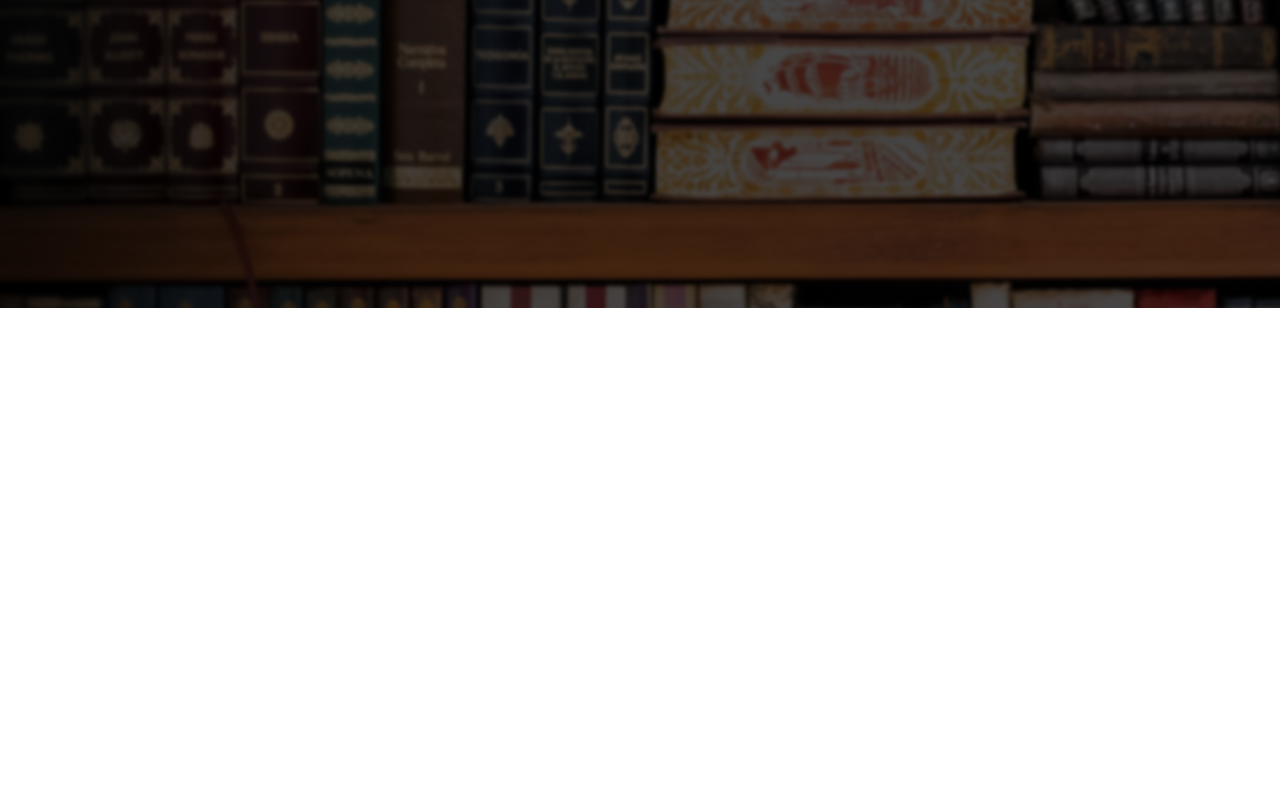
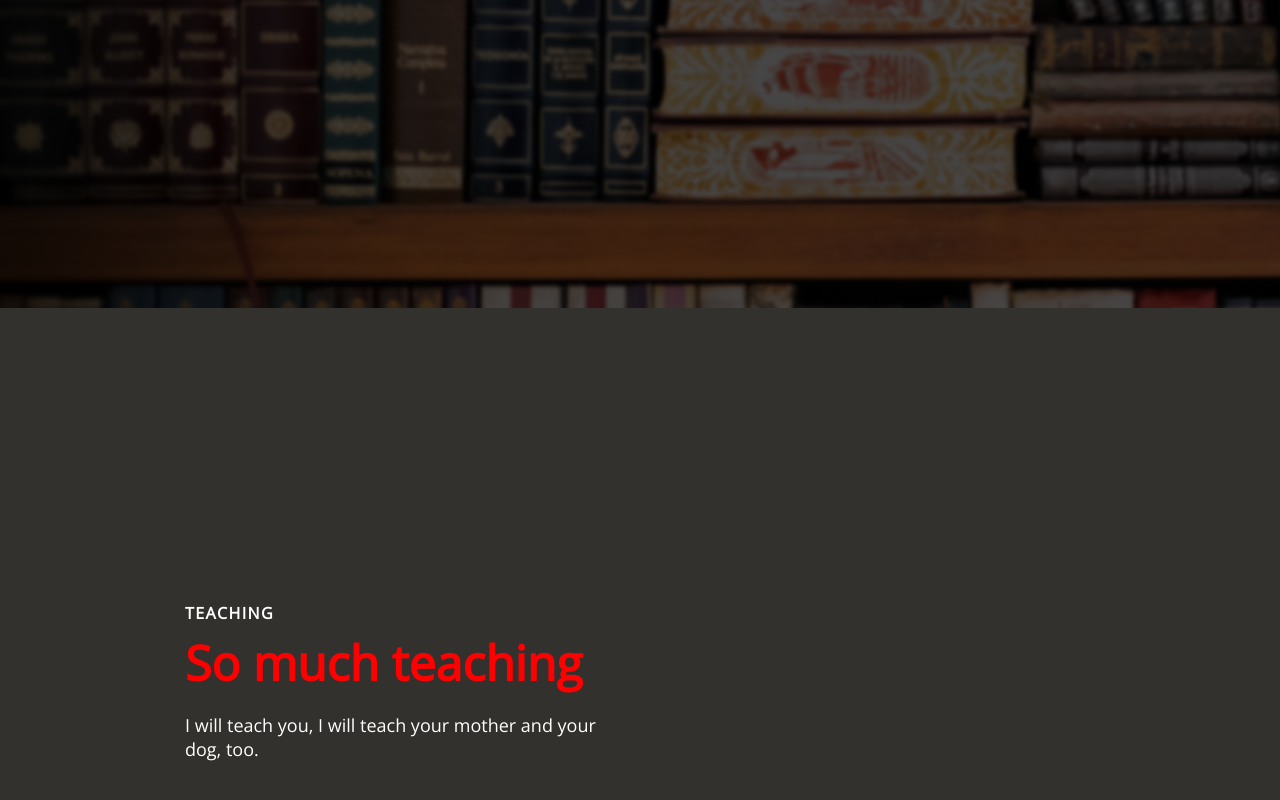
Before and after one commit to Khanecz/lincoln-single-page-app, a React (Create React App) app: page / in a window 1280 px wide. Shown: the part 572-1372 px from the top of the page. Before the commit the page ends 880 px from the top, so only its background shows below. Built offline with nearby package versions, Linux system fonts and the light colour scheme.

Commit message:
Content section and styling

```diff
--- /dev/null
+++ b/src/components/ContentSection/contentElements.js
@@ -0,0 +1,82 @@
+import styled from 'styled-components';
+
+export const ContentContainer = styled.div`
+color: #fff;
+background: ${({lightBg}) => (lightBg ? "#33312E" : "#33312E")};
+
+@media screen and (max-width: 768px){
+    padding: 100px 0;
+}
+`
+
+export const ContentWrapper = styled.div`
+display: grid;
+z-index: 1;
+height: 860px;
+width: 100%;
+max-width: 1100px;
+margin-right: auto;
+margin-left: auto;
+padding: 0 24px;
+justify-content: center;
+`
+
+export const ContentRow = styled.div`
+display: grid;
+grid-auto-columns: minmax(auto, 1fr);
+align-items: center;
+grid-template-areas: ${({imgStart}) => (imgStart ? `'col2
+ col1'`: `'col1 col2'`)};
+
+ @media screen and (max-width: 768px) {
+     grid-template-areas: ${({imgStart}) => (imgStart ? `'col1' 'col2'` : `'col1 col1' 'col2 col2'`)};
+ }
+`
+
+export const Column1 = styled.div`
+margin-bottom: 15px;
+padding: 0 15px;
+grid-area: col1;
+`
+
+export const Column2 = styled.div`
+margin-bottom: 15px;
+padding: 0 15px;
+grid-area: col2;
+`
+
+export const TextWrapper = styled.div`
+max-width: 540px;
+padding-top: 0;
+padding-bottom: 60px;
+`
+
+export const TopLine = styled.p`
+color: #fff;
+font-size: 16px;
+line-height: 16px;
+font-weight: 700;
+letter-spacing: 1.4px;
+text-transform: uppercase;
+margin-bottom: 16px;
+`
+
+export const Heading = styled.h1`
+margin-bottom: 24px;
+font-size: 48px;
+line-height: 1.1;
+font-weight: 600;
+color: ${({lightText}) => (lightText ? 'red' : '#17a398')};
+
+@media screen and (max-width: 480px) {
+    font-size: 32px;
+}
+`
+
+export const Text = styled.p`
+max-width: 440px;
+margin-bottom: 35px;
+font-size: 18px;
+line-height: 24px;
+color: ${({darkText}) => (darkText ? '#fff' : '#fff')};
+`
--- /dev/null
+++ b/src/components/ContentSection/data.js
@@ -0,0 +1,13 @@
+export const homeObjOne = {
+    id: 'about',
+    lightBg: false,
+    lightText: true,
+    lightTextDesc: true,
+    topLine: 'Teaching',
+    headLine: 'So much teaching',
+    description: 'I will teach you, I will teach your mother and your dog, too.',
+    buttonLabel: 'Contact me',
+    imgStart: false,
+    primary: true,
+    darkText: false
+}
--- /dev/null
+++ b/src/components/ContentSection/index.js
@@ -0,0 +1,36 @@
+import React from 'react'
+import {ContentContainer,
+        ContentWrapper,
+        ContentRow,
+        Column1,
+        Column2,
+        TextWrapper,
+        TopLine,
+        Heading,
+        Text
+} from "./contentElements";
+
+const ContentSection = ({lightBg, id, imgStart, topLine, headLine, description, darkText, lightText}) => {
+    return (
+        <>
+            <ContentContainer lightBg={lightBg} id={id}>
+                <ContentWrapper>
+                    <ContentRow imgStart={imgStart}>
+                        <Column1>
+                        <TextWrapper>
+                            <TopLine>{topLine}</TopLine>
+                            <Heading lightText = {lightText}>{headLine}</Heading>
+                            <Text darkText={darkText}>{description}</Text>
+                        </TextWrapper>
+                        </Column1>
+                        <Column2>
+
+                        </Column2>
+                    </ContentRow>
+                </ContentWrapper>
+            </ContentContainer>
+        </>
+    )
+}
+
+export default ContentSection
--- a/src/components/HeroSection/heroElements.js
+++ b/src/components/HeroSection/heroElements.js
@@ -1,5 +1,5 @@
 import styled from 'styled-components';
-import img from './booksEnglishDark.png';
+import img from '../../images/booksEnglishDark.png';
 
 
 export const HeroContainer = styled.div`
--- a/src/components/HeroSection/index.js
+++ b/src/components/HeroSection/index.js
@@ -13,7 +13,7 @@ const HeroSection = () => {
             <HeroContent>
                 <HeroH1>Lincoln Truesdale Cline</HeroH1>
                 <HeroP>
-                    the best fucking english teacher
+                    english teacher
                 </HeroP>
             </HeroContent>
         </HeroContainer>
--- a/src/components/Navbar/navbarElements.js
+++ b/src/components/Navbar/navbarElements.js
@@ -95,7 +95,7 @@ align-items: center;
 
 export const NavButtonLink = styled(LinkRouter)`
 border-radius: 50px;
-background: #EE6C4D;
+background: #17a398;
 white-space: nowrap;
 padding: 10px 22px;
 color: #33312E;
--- a/src/pages/index.js
+++ b/src/pages/index.js
@@ -2,6 +2,8 @@ import React, {useState} from 'react';
 import Sidebar from '../components/Sidebar';
 import Navbar from '../components/Navbar';
 import HeroSection from '../components/HeroSection'
+import ContentSection from '../components/ContentSection'
+import { homeObjOne } from '../components/ContentSection/data';
 
 
 export const Home = () => {
@@ -16,6 +18,7 @@ export const Home = () => {
             <Sidebar isOpen={isOpen} toggle={toggle} />
             <Navbar toggle={toggle} />
             <HeroSection/>
+            <ContentSection {...homeObjOne} />
         </>
     )
 }
```
Also changed, not shown: src/images/booksEnglishDark.png (renamed from src/components/HeroSection/booksEnglishDark.png).
